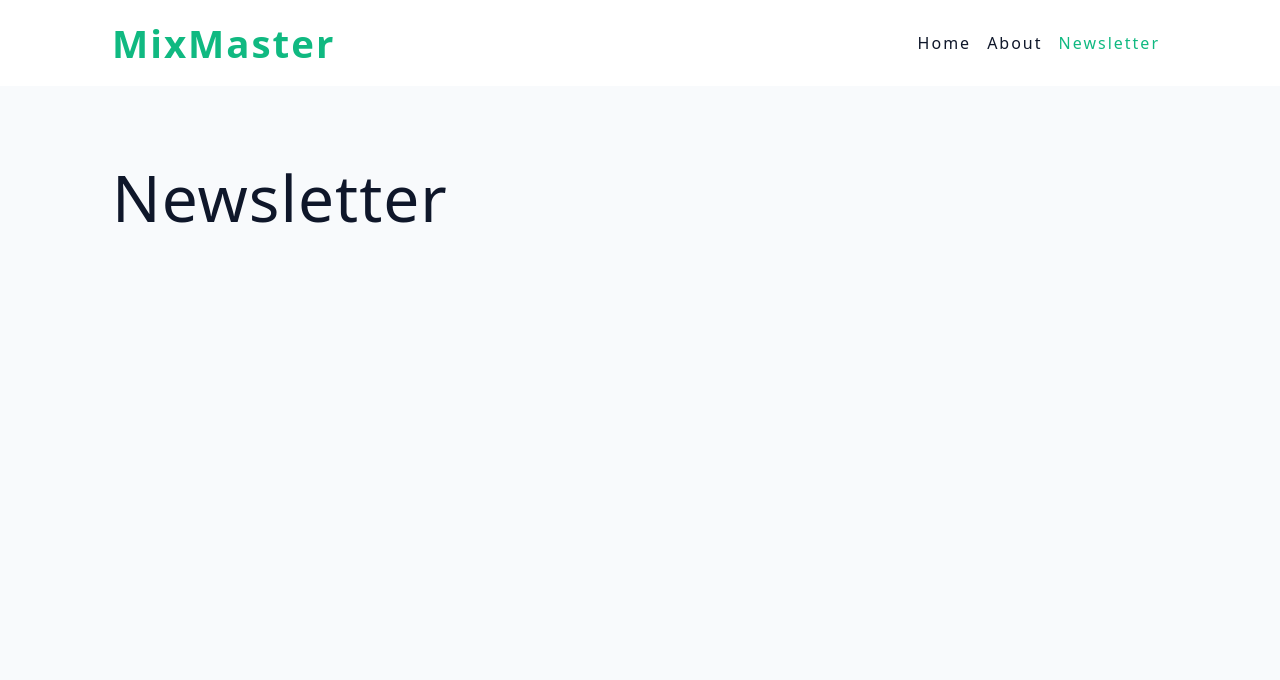
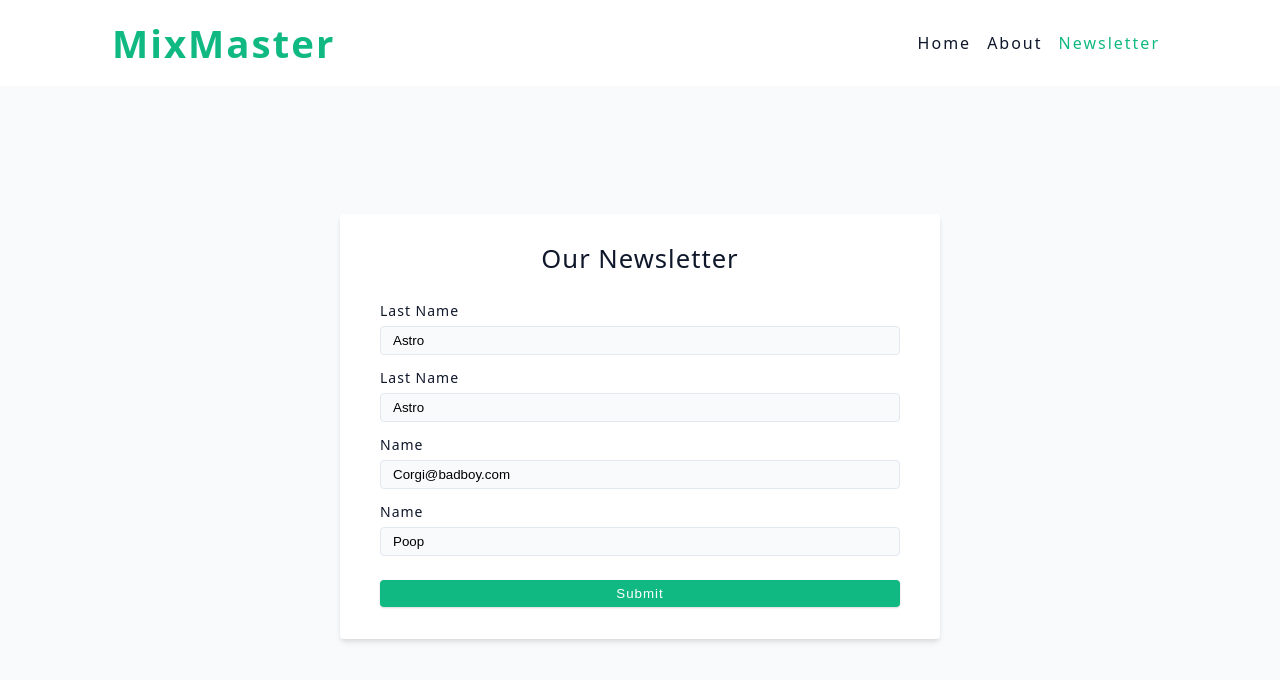
Before and after one commit to eastlee74/mixmaster, a React (Vite) app: page /newsletter in a window 1280 px wide. Shown: the top 680 px of the page. Built offline with nearby package versions, Linux system fonts and the light colour scheme.

Commit message:
newletter format

```diff
--- a/src/main.jsx
+++ b/src/main.jsx
@@ -1,11 +1,14 @@
 import React from 'react';
 import ReactDOM from 'react-dom/client';
 import App from './App';
+import 'react-toastify/dist/ReactToastify.css'
 
 import './index.css';
+import { ToastContainer } from 'react-toastify';
 
 ReactDOM.createRoot(document.getElementById('root')).render(
   <React.StrictMode>
+    <ToastContainer position='top-center' autoClose={2000}/>
     <App />
   </React.StrictMode>
 );
--- a/src/pages/Newsletter.jsx
+++ b/src/pages/Newsletter.jsx
@@ -1,7 +1,64 @@
 const Newsletter =() => {
-    return (
-        <h1>Newsletter</h1>
-    )
+    return <form className = 'form'>
+        <h4 style={{textAlign:'center', marginBottom: '2rem'}}>
+            our newsletter
+        </h4>
+         {/* Name */}
+         <div className="form-row">
+            <label htmlFor="name" className='form-label'>
+                last name
+            </label>
+            <input
+                type="text"
+                className="form-input "
+                name="name"
+                id="name"
+                defaultValue='Astro'
+                 />
+        </div>
+        {/* lastName */}
+        <div className="form-row">
+            <label htmlFor="lastName" className='form-label'>
+                last name
+            </label>
+            <input
+                type="text"
+                className="form-input "
+                name="lastName"
+                id="lastName"
+                defaultValue='Astro'
+                 />
+        </div>
+         {/* email */}
+         <div className="form-row">
+            <label htmlFor="email" className='form-label'>
+                name
+            </label>
+            <input
+                type="text"
+                className="form-input "
+                name="email"
+                id="email"
+                defaultValue='Corgi@badboy.com'
+                 />
+        </div>
+         {/* name */}
+         <div className="form-row">
+            <label htmlFor="name" className='form-label'>
+                name
+            </label>
+            <input
+                type="text"
+                className="form-input "
+                name="name"
+                id="name"
+                defaultValue='Poop'
+                 />
+        </div>
+        <button type="submit" className="btn btn-block" style={{marginTop: '0.5rem'}}>
+            submit
+        </button>
+    </form>
 }
 
 export default Newsletter;
```
